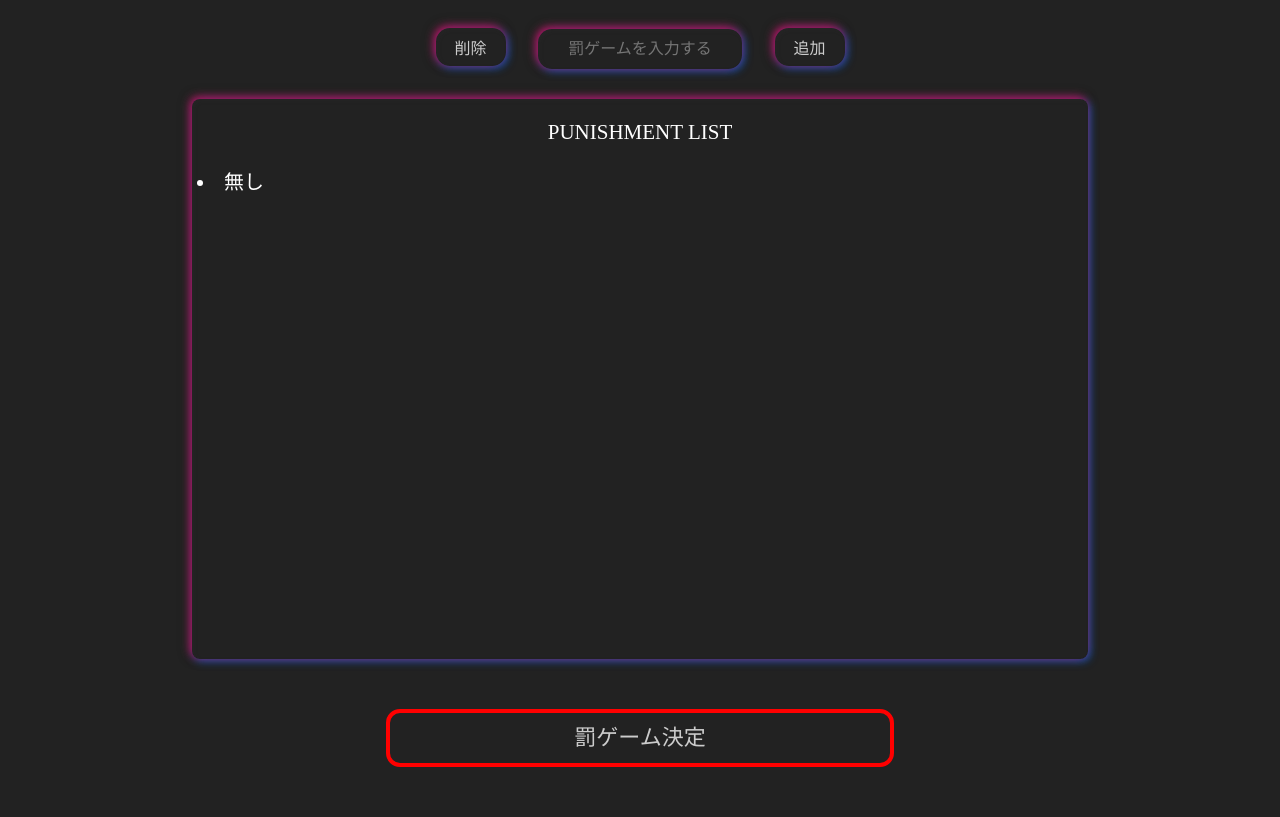
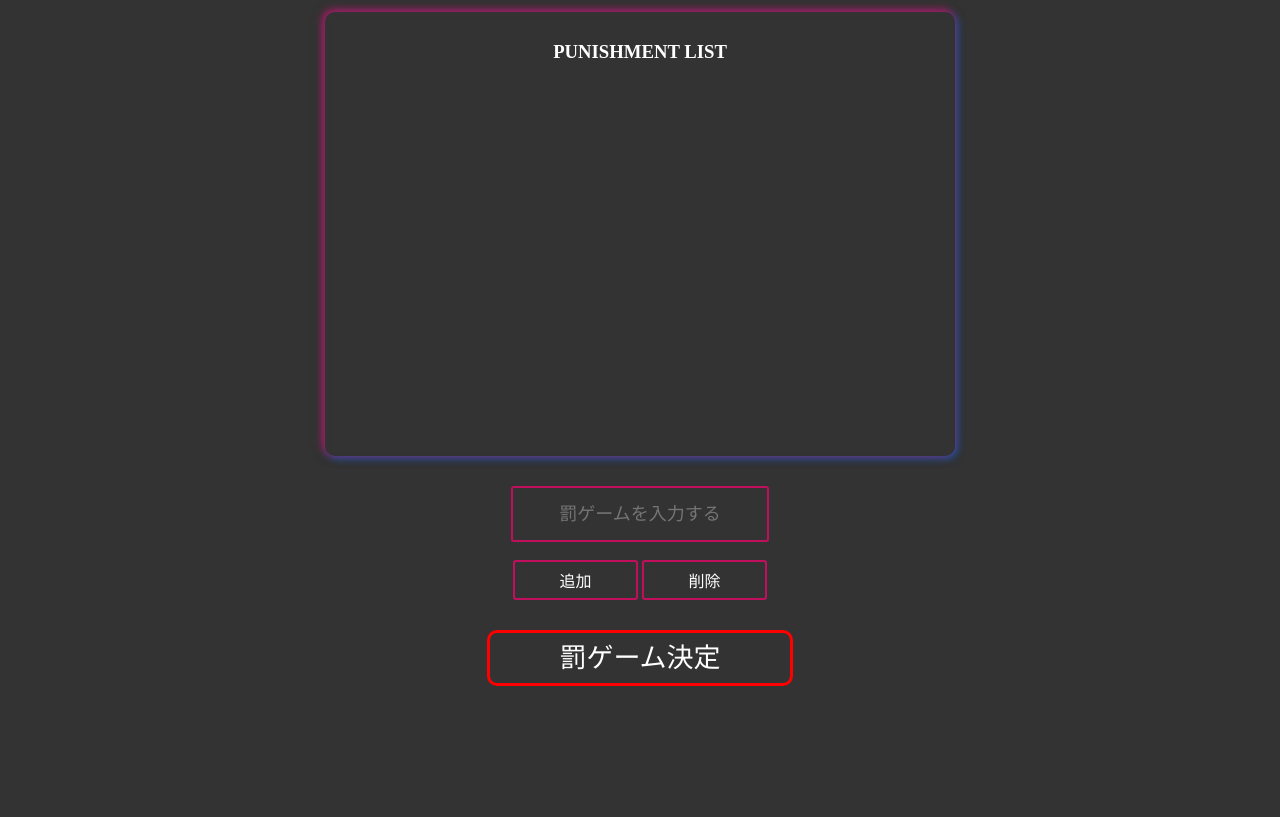
Before and after one commit to piman169/punish_APP, a plain HTML site: page index.html in a window 1280 px wide. Shown: the part 56-873 px from the top of the page. After the commit the page ends 800 px from the top, so only its background shows below. Drawn offline with Linux system fonts and the light colour scheme.

Commit message:
last punish

```diff
--- a/app.js
+++ b/app.js
@@ -24,7 +24,7 @@ function Delete_Punish() {
 }
 
 document.querySelector('.decision_btn').addEventListener('click',function() {
-  document.querySelector('.wrapper').style.display = "none";
+  document.querySelector('.wrapper').style.opacity = 0;
 
   document.querySelector('.hide_wrapper').style.display = "block";
   var random = Math.floor(Math.random() * punish.length);
@@ -35,17 +35,6 @@ document.querySelector('.decision_btn').addEventListener('click',function() {
 document.querySelector('.new_btn').addEventListener('click', function() {
   punish = ["無し"];
   document.querySelector('.punishment').innerHTML = '<li>' + punish[0] + '</li>';
-  document.querySelector('.wrapper').style.display = "block";
+  document.querySelector('.wrapper').style.opacity = 1;
   document.querySelector('.hide_wrapper').style.display = "none";
 });
-
-
-
-
-document.addEventListener ('keydown',function(e){
-  var t = e.target;
-  if(t.nodeName=="INPUT" && t.name=="name" && e.keyCode==13){
-    t.form.getElementsByTagName("button")[0].click();
-    e.preventDefault();
-  }
-});
--- a/index.html
+++ b/index.html
@@ -6,18 +6,8 @@
     <link rel="stylesheet" href="style.css">
   </head>
   <body>
-    <h1 class="logo">PANISH APP</h1>
 
     <div class="wrapper">
-
-      <div class="input_wrapper">
-        <form class="form">
-          <input type="button" class="punish_btn" onclick="Delete_Punish()" value="削除">
-          <input type="text" id='input_panish'placeholder="罰ゲームを入力する" value="">
-          <input type="text" name="dummy" style="display:none;">
-          <input type="button" class="punish_btn" onclick="Add_Punish()" value="追加">
-        </form>
-      </div>
 
       <div class="look_wrapper">
         <h3 class="punish_title">PUNISHMENT LIST</h3>
@@ -26,8 +16,14 @@
         </div>
       </div>
 
+      <div class="input_wrapper">
+          <input type="text" id='input_panish'placeholder="罰ゲームを入力する" value="">
+          <input type="text" name="dummy" style="display:none;">
+          <input type="button" class="punish_btn" onclick="Add_Punish()" value="追加">
+          <input type="button" class="punish_btn" onclick="Delete_Punish()" value="削除">
+      </div>
+
       <div class="decision_btn">罰ゲーム決定</div>
-
     </div>
 
     <div class="hide_wrapper">
@@ -35,6 +31,7 @@
       <div class="new_btn">New_Game</div>
     </div>
 
-    <script src="app.js"></script>
+    <script src="../../JS/punish.js"></script>
+    <script src="../../JS/public.js"></script>
   </body>
 </html>
--- a/style.css
+++ b/style.css
@@ -1,100 +1,70 @@
-html{
-  font-size: 62.5%;
-}
 body{
-  margin: 0;
-  padding: 0;
-  background: #222;
+  background:#333;
   color: white;
 }
-.logo{
-  font-size: 2.2rem;
-  margin-left:11px;
-}
-#input_panish{
+input{
+  font-size: 16px;
+  color: white;
   text-align: center;
   background: none;
   border: none;
   outline: none;
-  color: #ccc;
-  width: 200px;
-  height: 38px;
-  font-size: 1.6rem;
-  margin: 30px;
+  margin: auto;
+}
+.wrapper{
+  display: flex;
+  flex-direction: column;
+  justify-content: center;
+  align-items: center;
+  height: 88vh;
+  max-width: 700px;
+  margin:68px auto 0;
+  display: flex;
+  flex-direction: column;
+}
+/* punishmentlist */
+.look_wrapper{
   box-shadow: -2px -2px 8px rgba(255, 0, 112, .7),
               -2px -2px 12px rgba(55, 55, 55, 0.5),
               inset 2px 2px 4px rgba(55, 55, 55, 0.1),
               2px 2px 8px rgba(0, 112, 255, 0.7);
-  border-radius: 14px;
-}
-.punish_btn{
-  background: none;
-  border: none;
-  outline: none;
-  color: #ccc;
-  width: 70px;
-  height: 38px;
-  font-size: 1.6rem;
-  border-radius: 14px;
-  box-shadow: -2px -2px 8px rgba(255, 0, 112, .7),
-              -2px -2px 12px rgba(55, 55, 55, 0.5),
-              inset 2px 2px 4px rgba(55, 55, 55, 0.1),
-              2px 2px 8px rgba(0, 112, 255, 0.7);
-  cursor: pointer;
-}
-.punish_btn:active{
-  transform: translateY(3px);
-}
-#input_panish:hover{
-  transform: scale(1.1);
+  border-radius: 10px;
+  height: 600px;
+  width: 90%;
+  max-width: 650px;
+  overflow-y: scroll;
+  margin:0px auto 30px;
 }
 .punish_title{
   text-align: center;
-  font-size: 2.1rem;
-  font-weight: 300;
-}
-.look_wrapper{
-  width: 70%;
-  height: 70vh;
-  margin: auto;
-  box-shadow: -2px -2px 8px rgba(255, 0, 112, .7),
-              -2px -2px 12px rgba(55, 55, 55, 0.5),
-              inset 2px 2px 4px rgba(55, 55, 55, 0.1),
-              2px 2px 8px rgba(0, 112, 255, 0.7);
-  border-radius: 8px;
-  overflow-y: scroll;
+  padding-top:10px;
 }
 .punishment{
-  font-size: 2rem;
-  margin-left: 5px;
-  word-break: break-all;
+  padding-bottom: 20px;
+  margin: 30px;
 }
-.decision_btn,.new_btn{
+/* ****************** */
+/* input Area */
+.input_wrapper{
   text-align: center;
-  margin: 50px auto;
-  border: 4px solid red;
-  width: 500px;
+}
+#input_panish{
+  display: block;
+  border: 2px solid rgba(255, 0, 112, .7);
+  border-radius: 3px;
+  width: 250px;
   height: 50px;
-  line-height: 50px;
-  font-size: 2.2rem;
-  border-radius: 14px;
-  cursor: pointer;
-  color: #ccc;
-  transition: .1s;
+  font-size: 18px;
+  margin-bottom: 18px;
 }
-.punish_word{
-  display: flex;
-  justify-content: center;
-  font-size: 3rem;
-  word-break: break-all;
+.punish_btn{
+  border:2px solid rgba(255, 0, 112, .7);
+  border-radius: 3px;
+  width: 125px;
+  height: 40px;
 }
-.decision_btn:hover,.new_btn:hover{
-  transform: scale(1.2);
-}
-.input_wrapper{
-  display: flex;
-  justify-content: center;
-}
+/* ********************** */
+/* hide and 決定ボタン */
 .hide_wrapper{
   display: none;
   position: absolute;
@@ -102,3 +72,17 @@ body{
   left: 50%;
   transform: translate(-50%,-50%);
 }
+.decision_btn,.new_btn{
+  text-align: center;
+  margin:30px auto;
+  border:3px solid red;
+  width:300px;
+  height: 50px;
+  line-height: 50px;
+  font-size: 27px;
+  border-radius: 10px;
+}
+.punish_word{
+  font-size: 32px;
+  text-align: center;
+}
```
